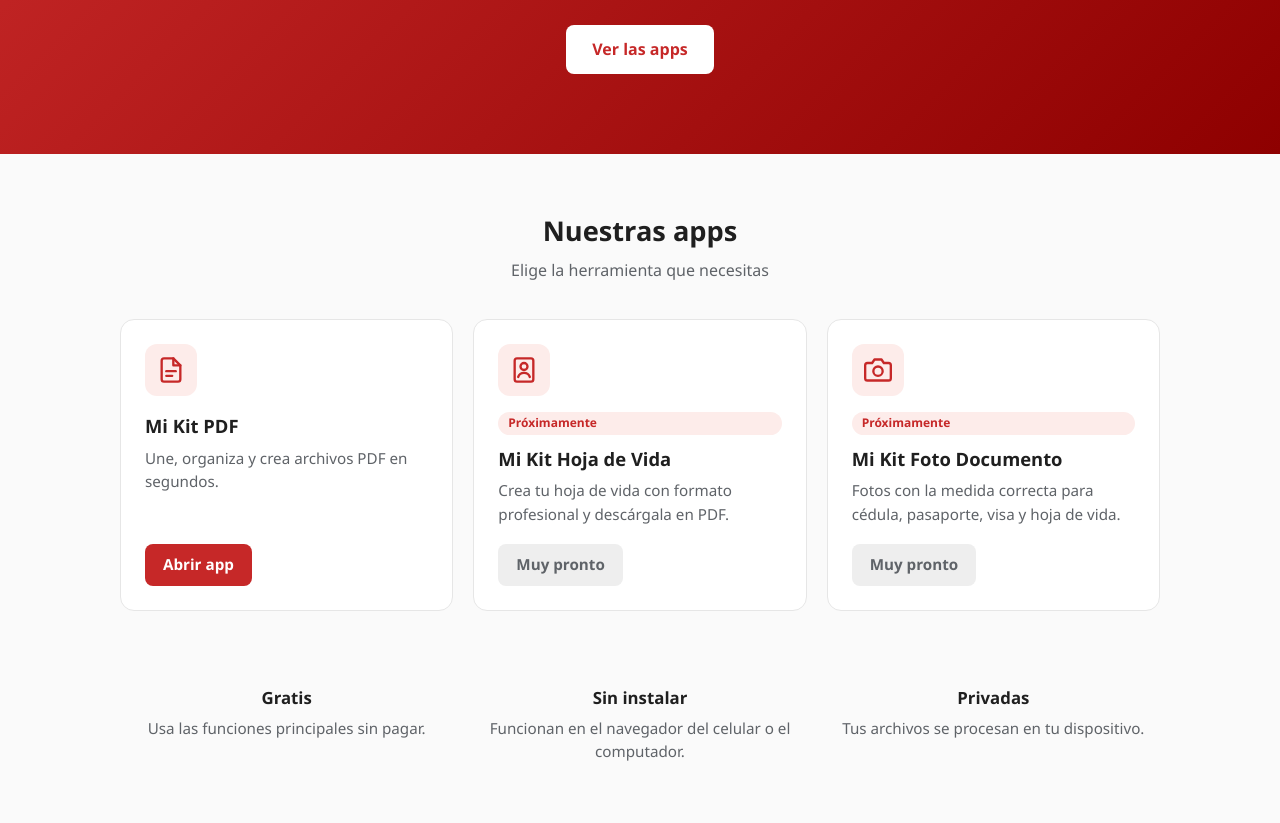
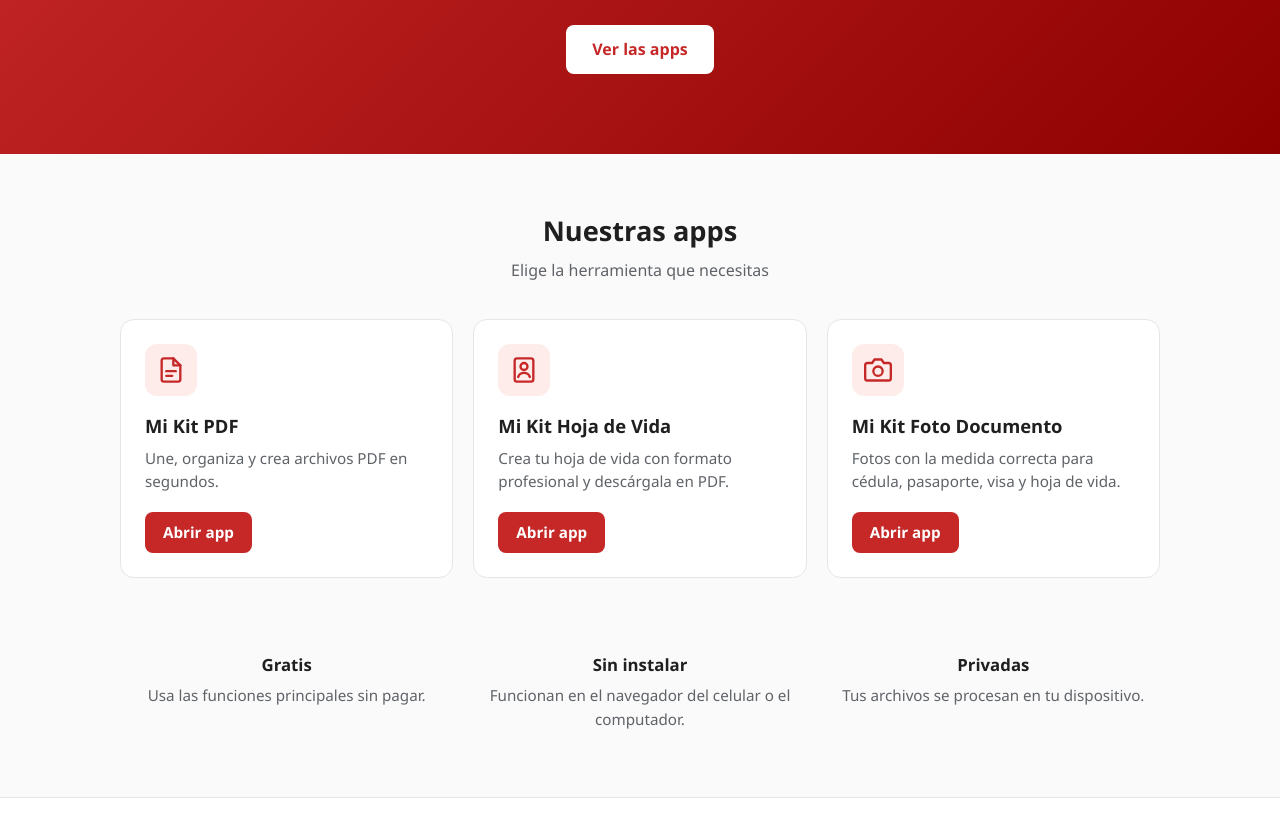
Before and after one commit to jhosedapps/mi-kit, a plain HTML site: page index.html in a window 1280 px wide. Shown: the part 266-1089 px from the top of the page. Drawn offline with Linux system fonts and the light colour scheme.

Commit message:
Activa Hoja de Vida y Foto Documento en la portada
Co-Authored-By: Claude Opus 5.5 <noreply@anthropic.com>
Claude-Session: https://claude.ai/code/session_01Mw9K1RtcLLhDTLfmdFi1wj

```diff
--- a/index.html
+++ b/index.html
@@ -183,13 +183,13 @@
       {
         nombre: "Mi Kit Hoja de Vida",
         descripcion: "Crea tu hoja de vida con formato profesional y descárgala en PDF.",
-        url: "",
+        url: "https://mi-kit-hoja-de-vida.vercel.app",
         icono: "cv"
       },
       {
         nombre: "Mi Kit Foto Documento",
         descripcion: "Fotos con la medida correcta para cédula, pasaporte, visa y hoja de vida.",
-        url: "",
+        url: "https://mi-kit-foto-documento.vercel.app",
         icono: "foto"
       }
     ];
```
